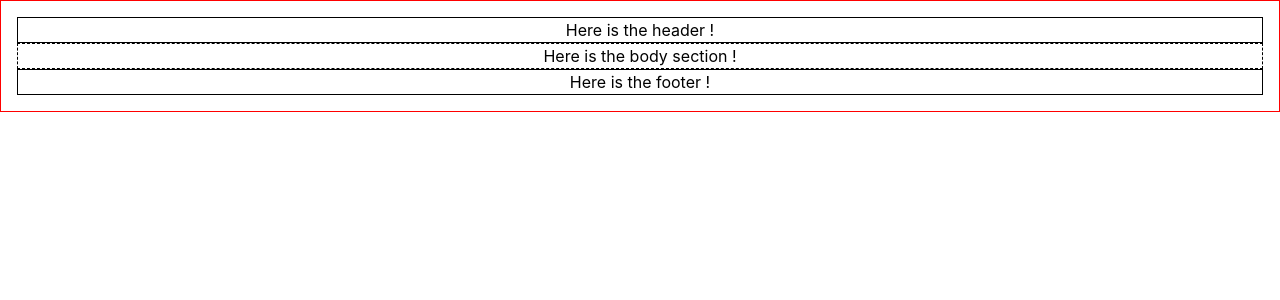
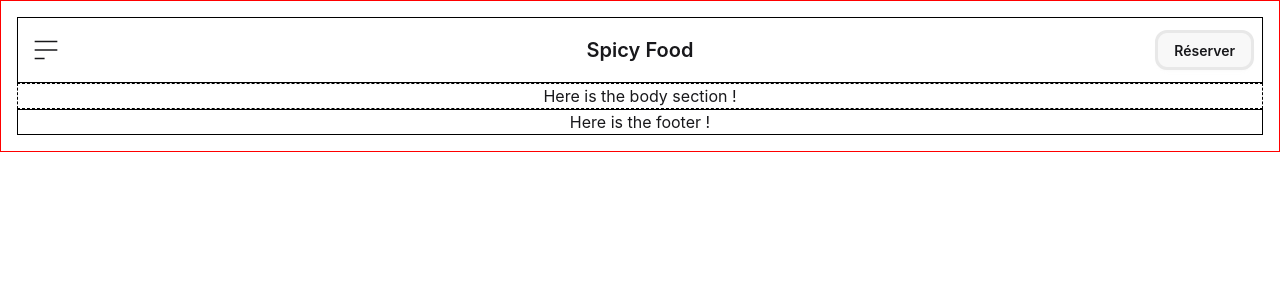
Before and after one commit to trab-ml/spicyfood, a Vue app: page / in a window 1280 px wide. Shown: the top 300 px of the page. Built offline with nearby package versions, Linux system fonts and the light colour scheme.

Commit message:
Add a Header

```diff
--- a/package.json
+++ b/package.json
@@ -10,6 +10,7 @@
   },
   "dependencies": {
     "@tailwindcss/vite": "^4.2.2",
+    "daisyui": "^5.5.19",
     "tailwindcss": "^4.2.2",
     "vue": "^3.5.30",
     "vue-i18n": "^11.3.0",
--- a/src/components/Header.vue
+++ b/src/components/Header.vue
@@ -1,6 +1,45 @@
 <template>
     <header>
-        <h1>Here is the header !</h1>
+        <div className="navbar bg-base-100 shadow-sm">
+            <div className="navbar-start">
+                <div className="dropdown">
+                    <div
+                        tabIndex="{0}"
+                        role="button"
+                        className="btn btn-ghost btn-circle"
+                    >
+                        <svg
+                            xmlns="http://www.w3.org/2000/svg"
+                            className="h-5 w-5"
+                            fill="none"
+                            viewBox="0 0 24 24"
+                            stroke="currentColor"
+                        >
+                            <path
+                                strokeLinecap="round"
+                                strokeLinejoin="round"
+                                strokeWidth="2"
+                                d="M4 6h16M4 12h16M4 18h7"
+                            />
+                        </svg>
+                    </div>
+                    <ul
+                        tabIndex="-1"
+                        className="menu menu-sm dropdown-content bg-base-100 rounded-box z-1 mt-3 w-52 p-2 shadow"
+                    >
+                        <li><a>{{ $t("header.navbarStart.reserve") }}</a></li>
+                        <li><a>{{ $t("header.navbarStart.news") }}</a></li>
+                        <li><a>{{ $t("header.navbarStart.contact") }}</a></li>
+                    </ul>
+                </div>
+            </div>
+            <div className="navbar-center">
+                <a className="btn btn-ghost text-xl">{{ $t("header.navbarCenter.logoText") }}</a>
+            </div>
+            <div className="navbar-end">
+                <a className="btn rounded-xl">{{ $t("header.navbarStart.reserve") }}</a>
+            </div>
+        </div>
     </header>
 </template>
 
--- a/src/i18n/fr.ts
+++ b/src/i18n/fr.ts
@@ -2,6 +2,16 @@ export const fr = {
     abbreviation: "Fr",
     homepage: {
         description: "Site web de Spicy Food.",
+    },
+    header: {
+        navbarStart: {
+            reserve: "Réserver",
+            news: "Actualités",
+            contact: "Contactez-nous"
+        },
+        navbarCenter: {
+            logoText: "Spicy Food"
+        },
     },
     notFoundPage: {
         title: "404 Page non trouvée !",
--- a/src/style.css
+++ b/src/style.css
@@ -1,4 +1,5 @@
 @import "tailwindcss";
+@plugin "daisyui";
 
 :root {
   --primary: #B71C1C;
```
Also changed, not shown: 1 other file (tests, documents, lock files or other folders).
